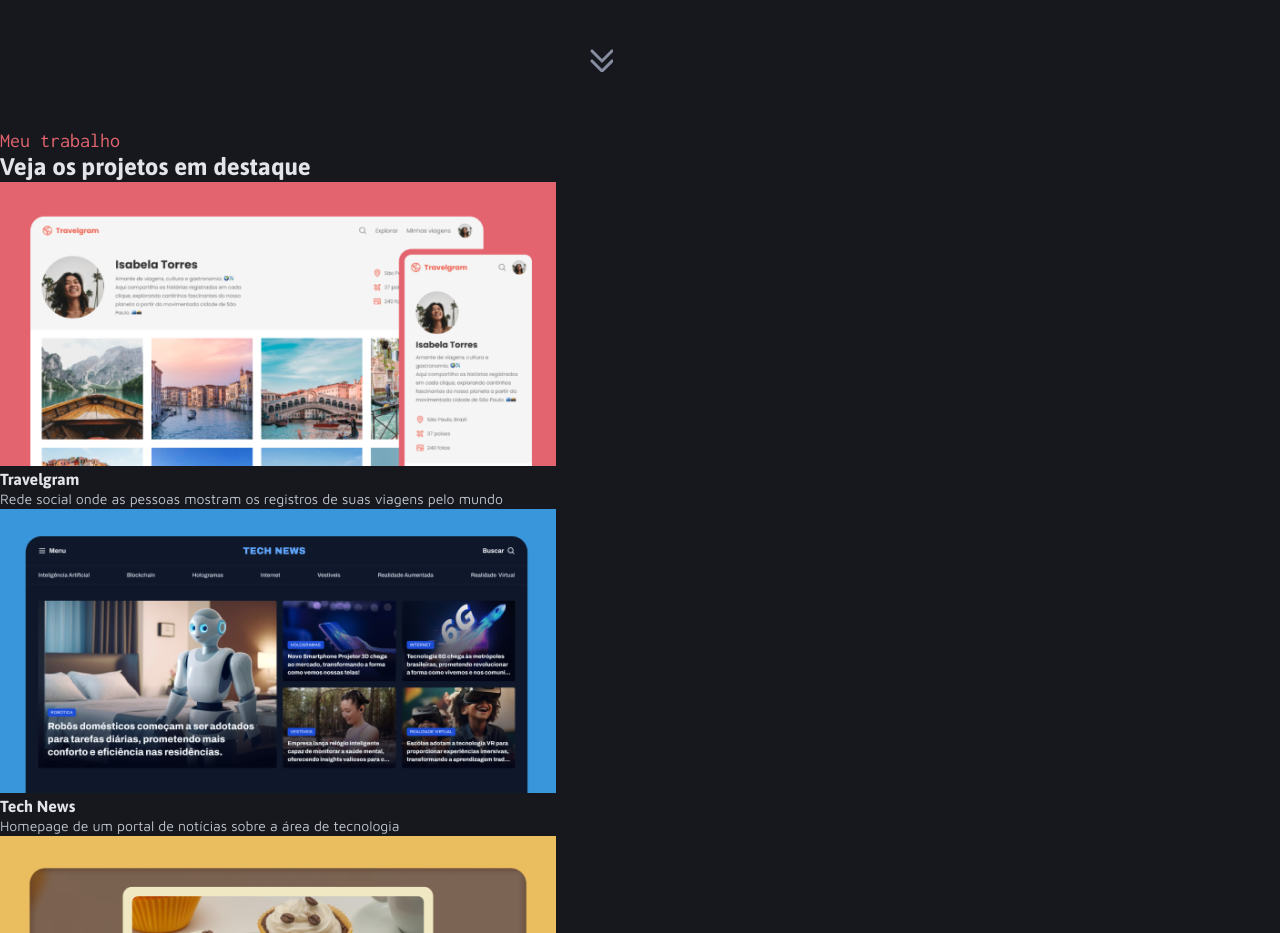
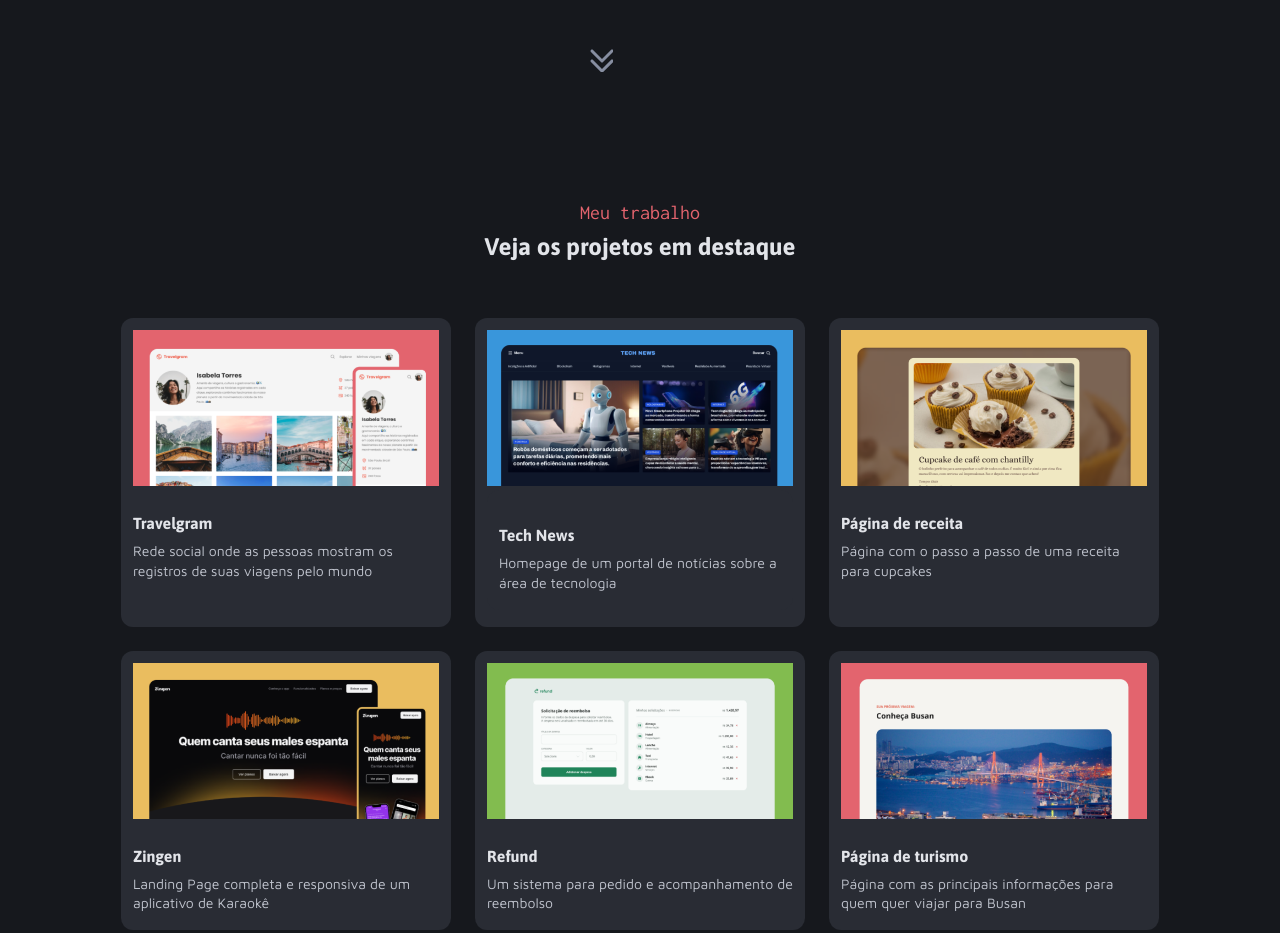
Before and after one commit to arakakimath/RsFullstackChallenge02-PortfolioDev, a plain HTML site: page index.html in a window 1280 px wide. Shown: the part 600-1533 px from the top of the page. Drawn offline with Linux system fonts and the light colour scheme.

Commit message:
main end

```diff
--- a/index.html
+++ b/index.html
@@ -64,12 +64,12 @@
       <span id="arrow-down"></span>
     </div>
   </div>
-  <main class="grid container bg-color-g200">
-    <div>
+  <main class="grid bg-color-g200">
+    <div class="grid">
       <h3 class="subtitle"><span>Meu trabalho</span></h3>
       <h2 class="title-md">Veja os projetos em destaque</h2>
     </div>
-    <div>
+    <div class="grid">
       <div>
         <img src="assets/images/Thumbnail_Project-01.png" alt="">
         <div>
--- a/styles/index.css
+++ b/styles/index.css
@@ -1,3 +1,4 @@
 @import url(global.css);
 @import url(intro.css);
 @import url(utility.css);
+@import url(main.css);
--- /dev/null
+++ b/styles/main.css
@@ -0,0 +1,36 @@
+main {
+  margin-inline: auto;
+  justify-items: center;
+  div:nth-child(1) {
+    justify-items: center;
+    gap: 8px;
+  }
+
+  padding-block: 72px 144px;
+  gap: 56px;
+
+  div:nth-child(2) {
+    grid-template-columns: 1fr 1fr 1fr;
+    gap:24px;
+    > div{
+    padding-inline: 12px;
+    padding-block: 12px 17px;
+    background-color: var(--gray-300);
+    border-radius: 12px;
+
+    h2 {
+      margin-block: 24px 8px;
+    }
+
+    img {
+      width: 306px;
+      height: 156px;
+    }
+
+    div {
+      width: 306px;
+    }
+    }
+  }
+
+}
```
